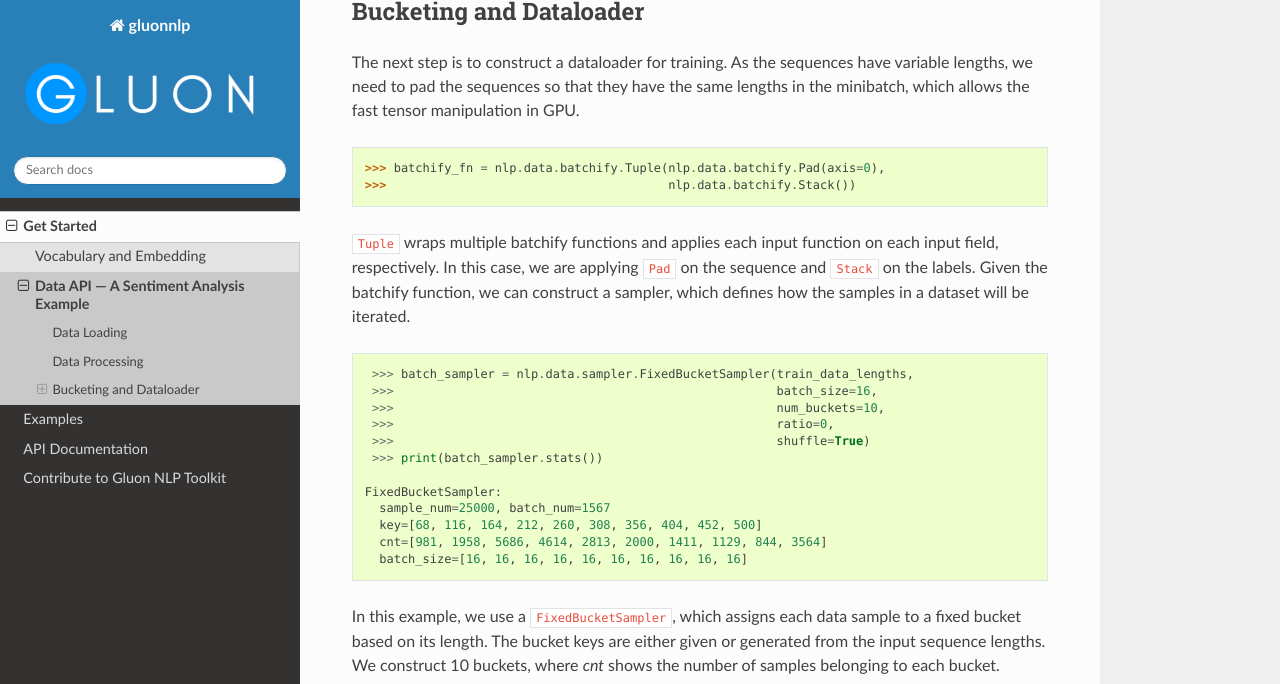
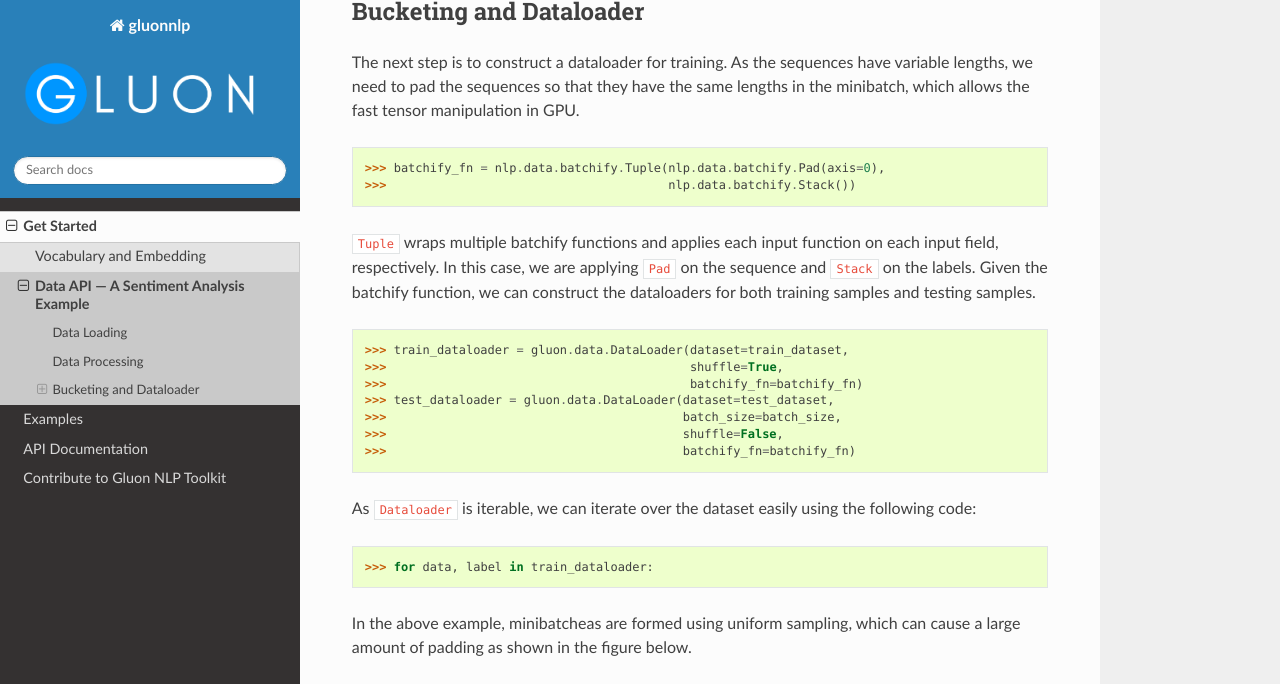
Before and after one commit to dmlc/gluon-nlp, a Sphinx documentation site: the page built from docs/get_started/data_api.rst, in a window 1280 px wide and 1400 px high, scrolled down 2833 px. Shown: the top 684 px of the window. Built offline with Sphinx 7.4.7 and the Read the Docs theme 2.0.0, drawn with Linux system fonts in a browser that asks for light colours; pages that are not in the unit, such as notebooks, are missing from menus; the version number could not be read and is left out; some of the changed text lies outside the part shown; grey boxes are pictures that could not be loaded.

Commit message:
add figures for data_api.rst

```diff
--- a/docs/get_started/data_api.rst
+++ b/docs/get_started/data_api.rst
@@ -159,8 +159,36 @@
    >>>                                       nlp.data.batchify.Stack())
 
 ``Tuple`` wraps multiple batchify functions and applies each input function on each input field, respectively. In this
-case, we are applying ``Pad`` on the sequence and ``Stack`` on the labels. Given the batchify function, we can
-construct a sampler, which defines how the samples in a dataset will be iterated.
+case, we are applying ``Pad`` on the sequence and ``Stack`` on the labels. Given the batchify function, we can construct
+the dataloaders for both training samples and testing samples.
+
+.. code:: python
+
+   >>> train_dataloader = gluon.data.DataLoader(dataset=train_dataset,
+   >>>                                          shuffle=True,
+   >>>                                          batchify_fn=batchify_fn)
+   >>> test_dataloader = gluon.data.DataLoader(dataset=test_dataset,
+   >>>                                         batch_size=batch_size,
+   >>>                                         shuffle=False,
+   >>>                                         batchify_fn=batchify_fn)
+
+As ``Dataloader`` is iterable, we can iterate over the dataset easily using the following code:
+
+.. code:: python
+
+   >>> for data, label in train_dataloader:
+
+In the above example, minibatcheas are formed using uniform sampling, which can cause a large amount of padding as shown
+in the figure below.
+
+.. image:: ./images/no_bucket_strategy.png
+   :height: 300px
+   :width: 1000 px
+   :alt: alternate text
+   :align: center
+
+In light of this, we consider
+constructing a sampler using bucketing, which defines how the samples in a dataset will be iterated in a more economic way.
 
 .. code:: python
 
@@ -178,16 +206,29 @@
      batch_size=[16, 16, 16, 16, 16, 16, 16, 16, 16, 16]
 
 In this example, we use a ``FixedBucketSampler``, which assigns each data sample to a fixed bucket based on its length.
-The bucket keys are either given or generated from the input sequence lengths. We construct 10 buckets, where `cnt` shows
-the number of samples belonging to each bucket.
+The bucket keys are either given or generated from the input sequence lengths. We construct 10 buckets, where `cnt`
+shows the number of samples belonging to each bucket. A graphic illustration of using ``FixedBucketSampler`` can be
+seen as follows:
+
+.. image:: ./images/fixed_bucket_strategy_ratio0.0.png
+   :height: 300px
+   :width: 1000 px
+   :alt: alternate text
+   :align: center
 
 To further improve the throughput, we can consider scaling up the batch size of smaller buckets. This can be achieved
-by use a flag ``ratio``. Assume the :math:`i` th key is :math:`K_i` , the default batch size is :math:`B` , the ratio to
+by use a parameter ``ratio``. Assume the :math:`i` th key is :math:`K_i` , the default batch size is :math:`B` , the ratio to
 scale the batch size is :math:`\alpha` and the batch size corresponds to the :math:`i` th bucket is :math:`B_i` . We have:
 
 .. math::
 
    B_i = \max(\alpha B \times \frac{\max_j sum(K_j)}{sum(K_i)}, B)
+
+.. image:: ./images/fixed_bucket_strategy_ratio0.7.png
+   :height: 300px
+   :width: 1000 px
+   :alt: alternate text
+   :align: center
 
 Thus, setting this to a value larger than 0, like 0.5, will scale up the batch size of the
 smaller buckets.
@@ -207,23 +248,33 @@
      cnt=[981, 1958, 5686, 4614, 2813, 2000, 1411, 1129, 844, 3564]
      batch_size=[58, 34, 24, 18, 16, 16, 16, 16, 16, 16]
 
-Now, we can create dataloader for both training set and testing set.
+Now, we can create dataloader using bucketing sampler for both training set.
 
 .. code:: python
 
    >>> train_dataloader = gluon.data.DataLoader(dataset=train_dataset,
    >>>                                          batch_sampler=batch_sampler,
    >>>                                          batchify_fn=batchify_fn)
-   >>> test_dataloader = gluon.data.DataLoader(dataset=test_dataset,
-   >>>                                         batch_size=batch_size,
-   >>>                                         shuffle=False,
-   >>>                                         batchify_fn=batchify_fn)
 
-As ``Dataloader`` is iterable, we can iterate over the dataset easily using the following code:
+In our sampler API, we also provide another sampler called ``SortedBucketSampler``, which results in the following
+padding pattern:
+
+.. image:: ./images/sorted_bucket_strategy.png
+   :height: 300px
+   :width: 1000 px
+   :alt: alternate text
+   :align: center
+
+With this strategy, we partition data in buckets of size `batch_size * mult`, where `mult` is a multiplier to determine
+the bucket size. Each bucket contains `batch_size * mult` elements. The samples inside each bucket are sorted based on
+sort_key and then batched.
 
 .. code:: python
 
-   >>> for data, label in train_dataloader:
+    >>> batch_sampler = nlp.data.sampler.SortedBucketSampler(train_data_lengths,
+    >>>                                                     batch_size=16,
+    >>>                                                     mult=100,
+    >>>                                                     shuffle=True)
 
 More details about the training using pretrained language model and bucketing can be found in the following:
 
```
Also changed, not shown: other parts of docs/get_started/data_api.rst (+1 -1 lines).
